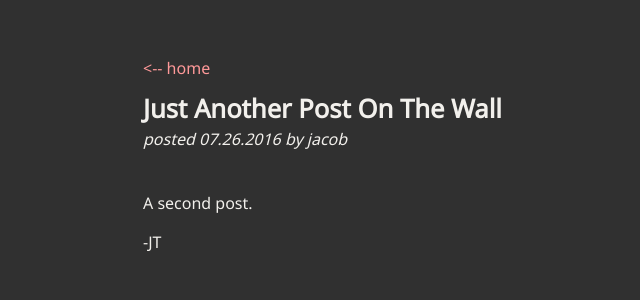
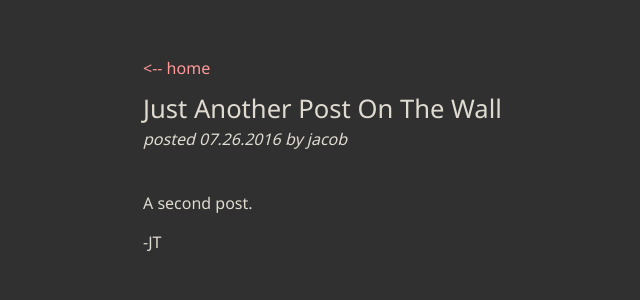
Before and after one commit to blackdoor/blog, a Jekyll site: the page built from _posts/2016-07-26-another-post.md, in a window 1280 px wide. Shown: the top 300 px of the page, without its empty margins (197-837 px from the left). Built offline with Jekyll 4.4.1, drawn with Linux system fonts in a browser that asks for light colours.

Commit message:
Changed white to light grey, reduced weight of post titles

```diff
--- a/_sass/_config.scss
+++ b/_sass/_config.scss
@@ -3,7 +3,7 @@ $color-black: #272727;
 $color-white: #FFFFFF;
 $color-grey: #404040;
 $color-dgrey: #303030;
-$color-lgrey: #f2f0ec;
+$color-lgrey: #e0dbd1;
 $color-link-old: #1A0DAB;
 $color-link: #ff9999;
 $color-code: #FFFFFF;
--- a/assets/css/main.scss
+++ b/assets/css/main.scss
@@ -130,7 +130,7 @@ ul {
     padding-bottom: 30px;
     &__title {
         font-size: 1.6em;
-        font-weight: 700;
+        font-weight: 500;
         margin-top: 20px;
         margin-bottom: 5px;
     }
```
